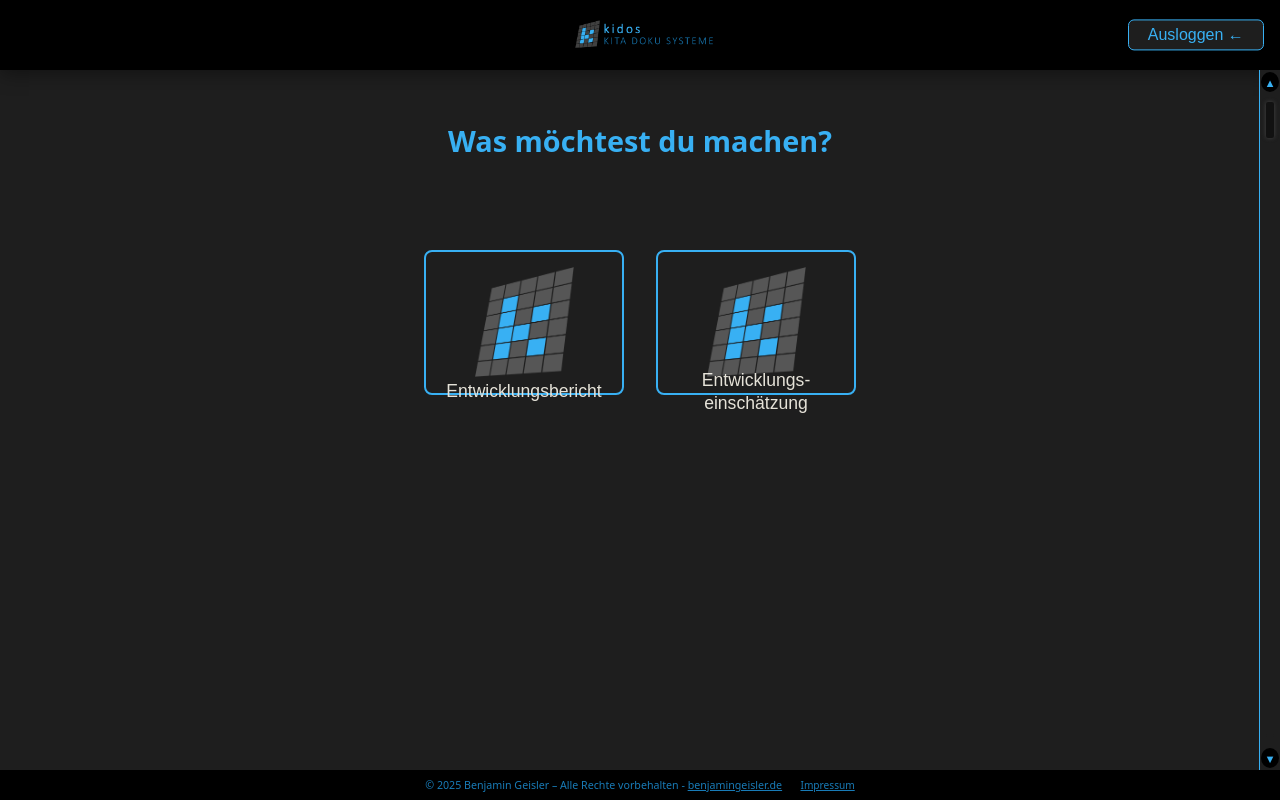
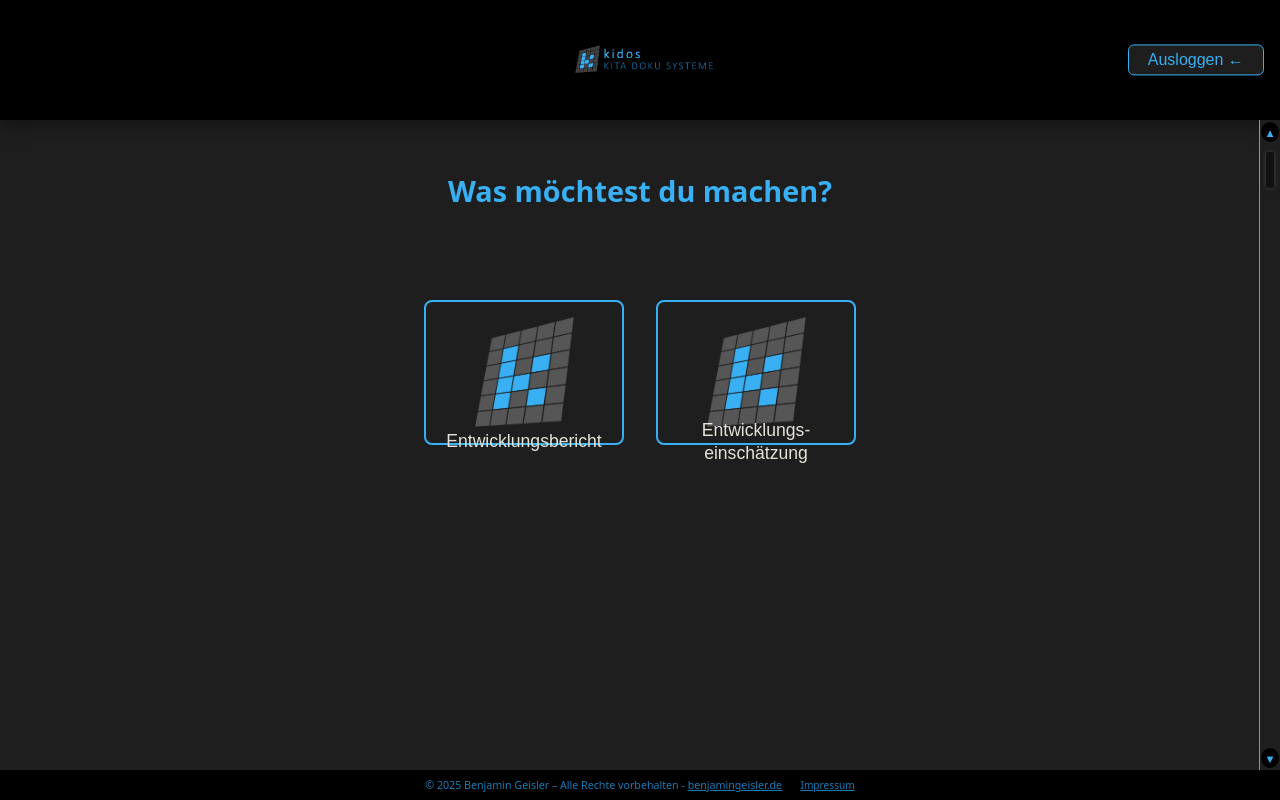
Before and after one commit to BenniEatWorld/kidos2025, a plain HTML site: page kidos2025.htm in a window 1280 px wide. Drawn offline with Linux system fonts and the light colour scheme; files whose address does not match are found by name.

Commit message:
Increase header height from 70px to 120px across all pages and update related positioning

```diff
--- a/css/benni.css
+++ b/css/benni.css
@@ -184,7 +184,7 @@ main::-webkit-scrollbar-thumb {
 .custom-scrollbar {
   position: fixed;
   right: 0;
-  top: 70px; /* exakt Höhe des Headers */
+  top: 120px; /* exakt Höhe des Headers */
   bottom: 30px; /* exakt Höhe des Footers */
   width: 18px;
   z-index: 1200;
--- a/css/components.css
+++ b/css/components.css
@@ -193,7 +193,7 @@
   background: var(--bg-dark-1);
   box-shadow: 0 4px 18px #0006;
   z-index: 10;
-  height: 70px;
+  height: 120px;
   position: relative;
 }
 
--- a/css/index.css
+++ b/css/index.css
@@ -140,7 +140,7 @@
   background: var(--bg-dark-1);
   box-shadow: 0 4px 18px #0006;
   z-index: 10;
-  height: 70px;
+  height: 120px;
   position: relative;
 }
 
--- a/css/kidos2025.css
+++ b/css/kidos2025.css
@@ -64,7 +64,7 @@ footer {
 /* Custom Scrollbar Positioning for kidos2025 */
 .kidos-custom-scrollbar {
   pointer-events: none;
-  top: 70px;
+  top: 120px;
   bottom: 30px;
 }
 
--- a/css/survey.css
+++ b/css/survey.css
@@ -59,7 +59,7 @@
   background: var(--bg-dark-1);
   box-shadow: 0 4px 18px #0006;
   z-index: 10;
-  height: 70px;
+  height: 120px;
   position: relative;
 }
 
--- a/js/index.js
+++ b/js/index.js
@@ -58,7 +58,7 @@ function createTileMenu() {
         const main = document.getElementById('main-scroll-inner');
         const rect = tile.getBoundingClientRect();
         const mainRect = main.getBoundingClientRect();
-        // Scroll-Offset: Headerhöhe (70px) + etwas Abstand
+        // Scroll-Offset: Headerhöhe (120px) + etwas Abstand
         const scrollTop = main.scrollTop + rect.top - mainRect.top - 16;
         main.scrollTo({ top: scrollTop, behavior: 'smooth' });
       };
```
